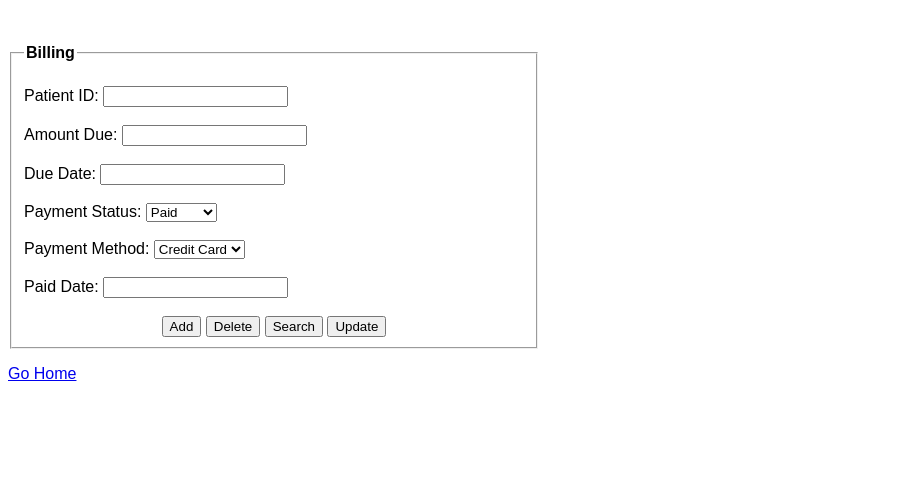
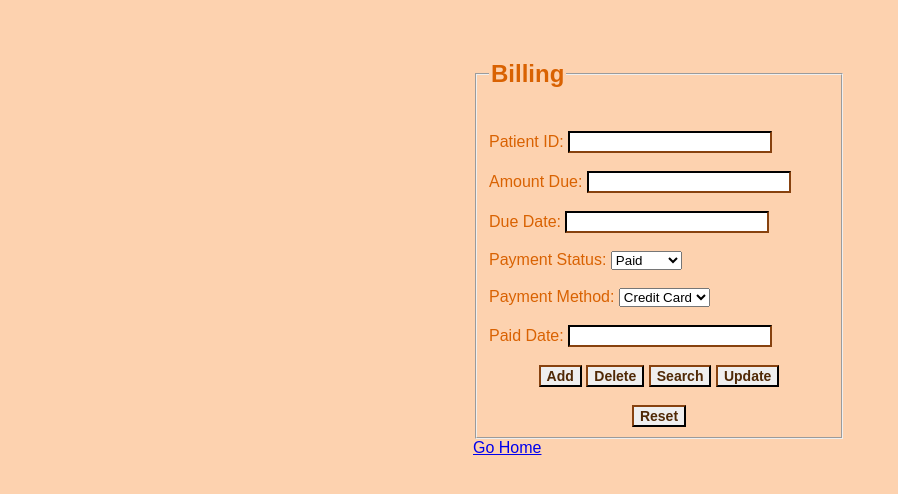
Before and after one commit to Abdullah-Alshamrani/FinalProject-, a plain HTML site: page HTML/PABilling.html in a window 1280 px wide. Shown: the whole page, without its empty margins (0-898 px from the left). Drawn offline with Linux system fonts and the light colour scheme.

Commit message:
Update PABilling.html

```diff
--- a/HTML/PABilling.html
+++ b/HTML/PABilling.html
@@ -1,11 +1,40 @@
 <html>
 <body style="font-family:arial">
+<style>
+body {
+            background-color: #fdd2af; /* Set background color to orange */
+            color: #d96202; /* Set text color to white for contrast */
+            font-family: Arial, sans-serif; /* Set font for the page */
+        }
+        /* Style for buttons */
+        input {
+          color: #502906;
+          text-align: center;
+          text-decoration: none;
+          display: inline-block;
+          font-size: 14px;
+          cursor: text;
+            border-color: #331906;
+            font-weight: bolder;
+        }
+        .horizontal-center {
+          margin: 0;
+          position: absolute;
+          top: 5%;
+          -ms-transform: translateX(125%);
+          transform: translateX(125%);
+        }
 
+.Patients div {
+  width:50%;
+    float: unset;
+}
+</style>
 <BR><BR>
-<FORM NAME="Main" ACTION="http://localhost:3000/PABilling" METHOD="post">
-
-     <fieldset style="width: 500px">
-         <legend><b>Billing</b></legend>
+<FORM NAME="Main" ACTION="http://localhost:5000/PABilling" METHOD="post">
+<div class="horizontal-center">
+     <fieldset style="width: 340px">
+         <legend><h2>Billing</h2></legend>
          <br>
 
           Patient ID:
@@ -46,10 +75,14 @@
              <INPUT TYPE="submit" VALUE="Search">
              <INPUT TYPE="submit" VALUE="Update">
          </div>
+         <BR>
+         <div align="center">
+             <INPUT TYPE="reset" VALUE="Reset">
+         </div>
      </fieldset>
 </FORM>
 
 <a href=PAHome.html>Go Home</a> <!-- Link to go to home page -->
-
+</div>
 </body>
 </html>
```
